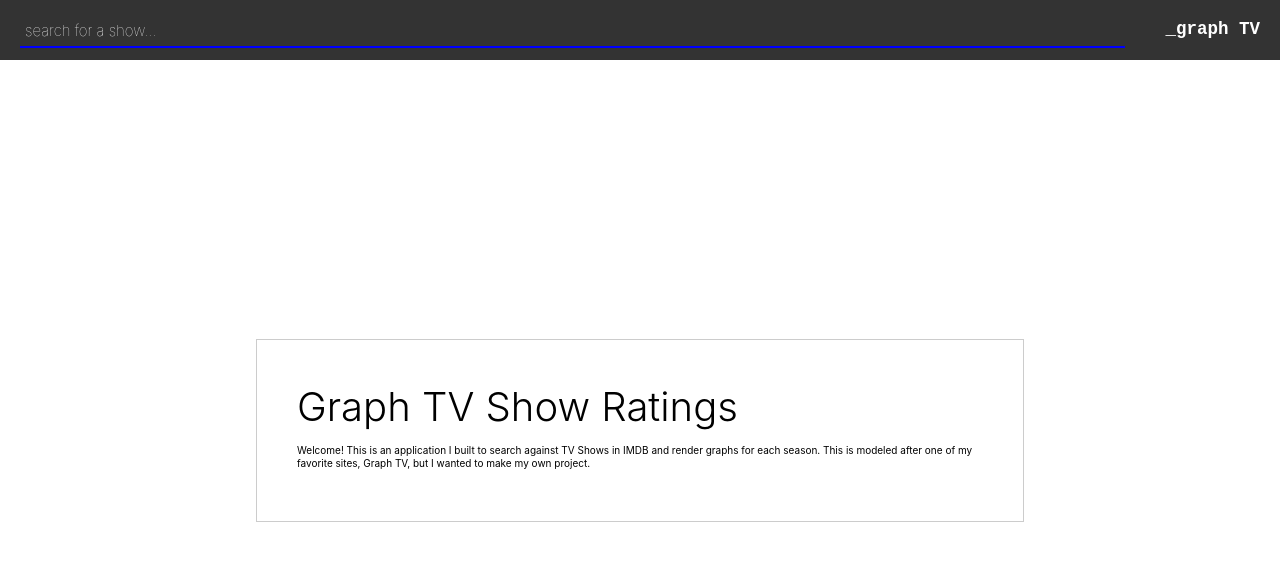
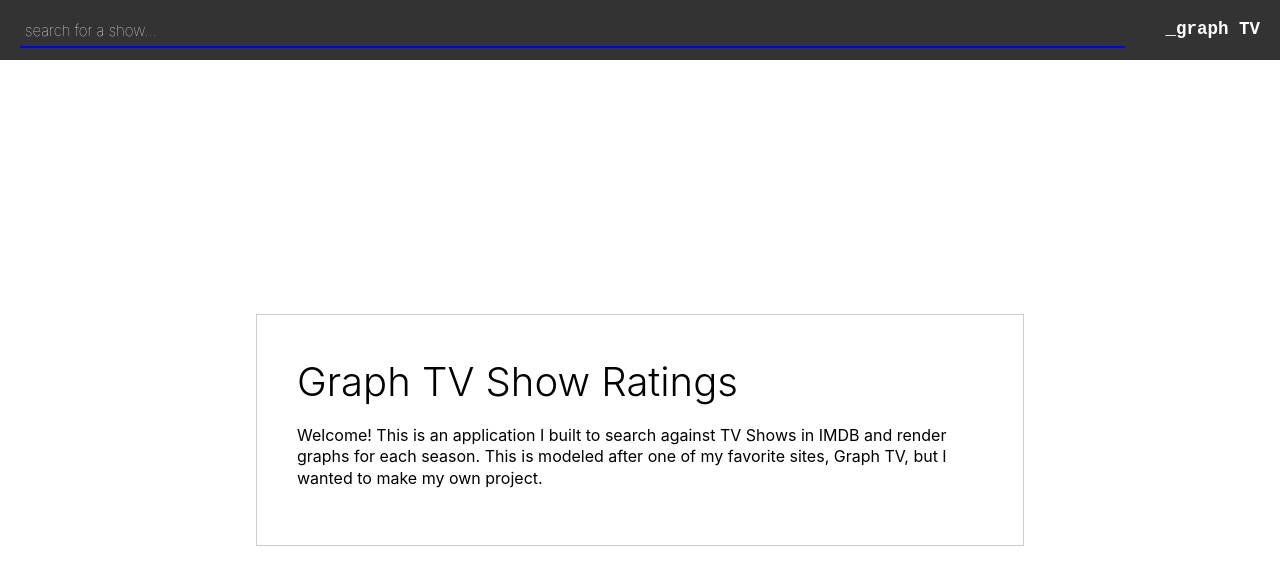
Before and after one commit to ksherman/graph-tv-club, a Vue app: page /#/ in a window 1280 px wide. Shown: the top 584 px of the page. Built offline with nearby package versions, Linux system fonts and the light colour scheme.

Commit message:
Update paragraph size to 16px

```diff
--- a/src/style/_base.scss
+++ b/src/style/_base.scss
@@ -23,3 +23,7 @@ body {
 ::-webkit-scrollbar-thumb {
   background-color: blue;
 }
+
+p {
+  font-size: 1.6rem;
+}
```
